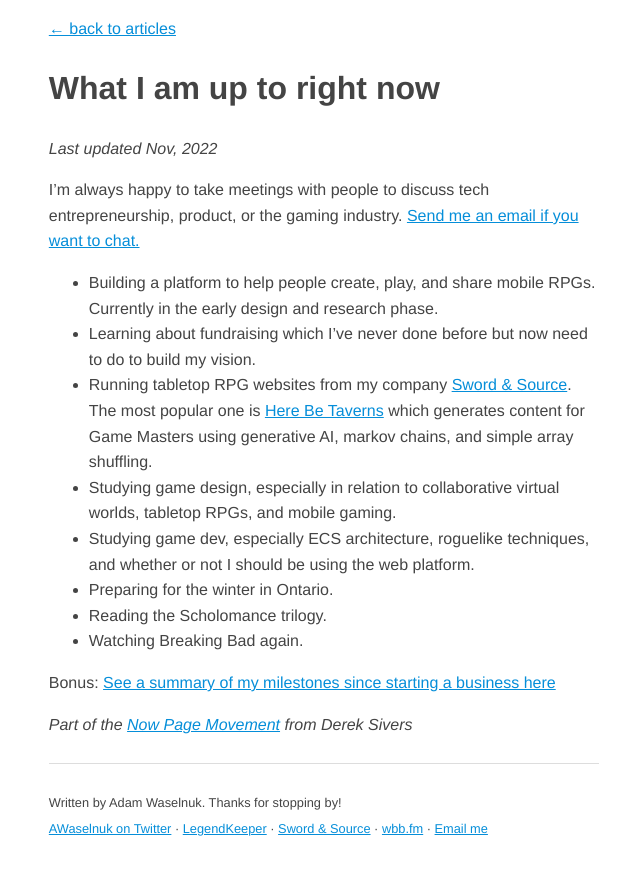
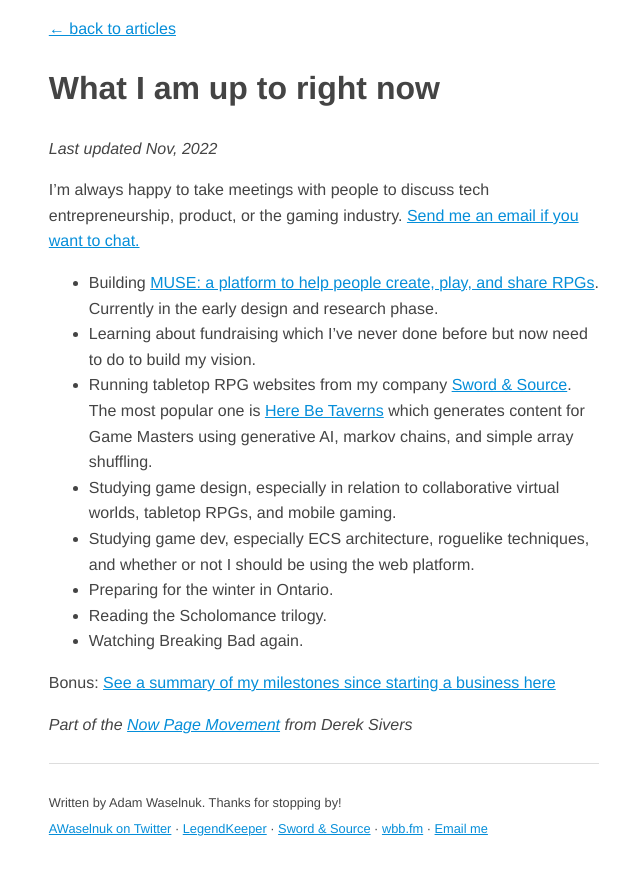
Before and after one commit to AWaselnuk/AWaselnuk.github.io, a Jekyll site: the page built from now.md, in a window 1280 px wide. Shown: the top 875 px of the page, without its empty margins (316-956 px from the left). Built offline with Jekyll 4.4.1, drawn with Linux system fonts in a browser that asks for light colours; comment, search, counter and statistics services are not loaded.

Commit message:
Add link to MUSE

```diff
--- a/now.md
+++ b/now.md
@@ -11,7 +11,7 @@
 
 I'm always happy to take meetings with people to discuss tech entrepreneurship, product, or the gaming industry. [Send me an email if you want to chat.](mailto:adam.waselnuk@gmail.com)
 
-- Building a platform to help people create, play, and share mobile RPGs. Currently in the early design and research phase.
+- Building [MUSE: a platform to help people create, play, and share RPGs](https://www.musemakesgames.com). Currently in the early design and research phase.
 - Learning about fundraising which I've never done before but now need to do to build my vision.
 - Running tabletop RPG websites from my company [Sword & Source](https://swordandsource.ca). The most popular one is [Here Be Taverns](https://herebetaverns.com) which generates content for Game Masters using generative AI, markov chains, and simple array shuffling.
 - Studying game design, especially in relation to collaborative virtual worlds, tabletop RPGs, and mobile gaming.
```
